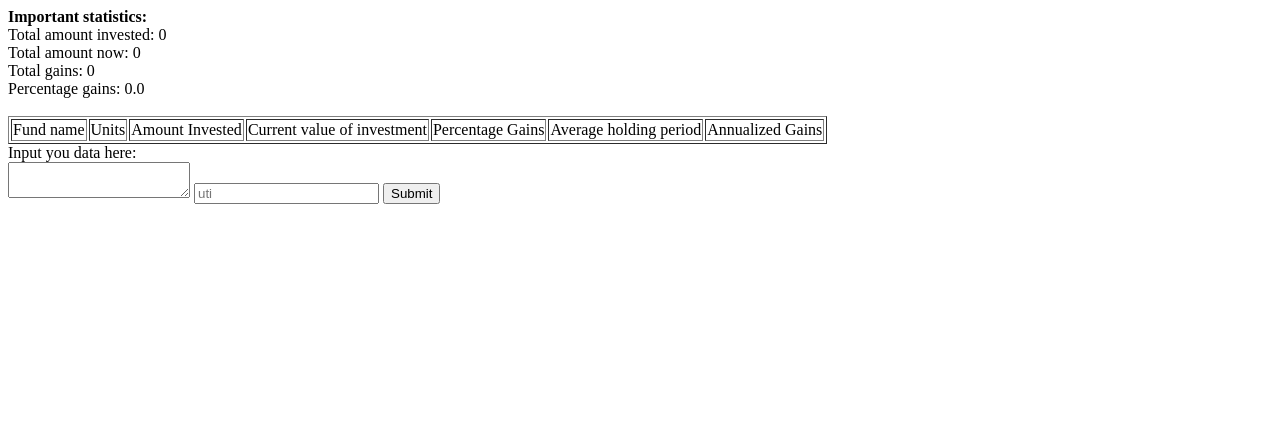
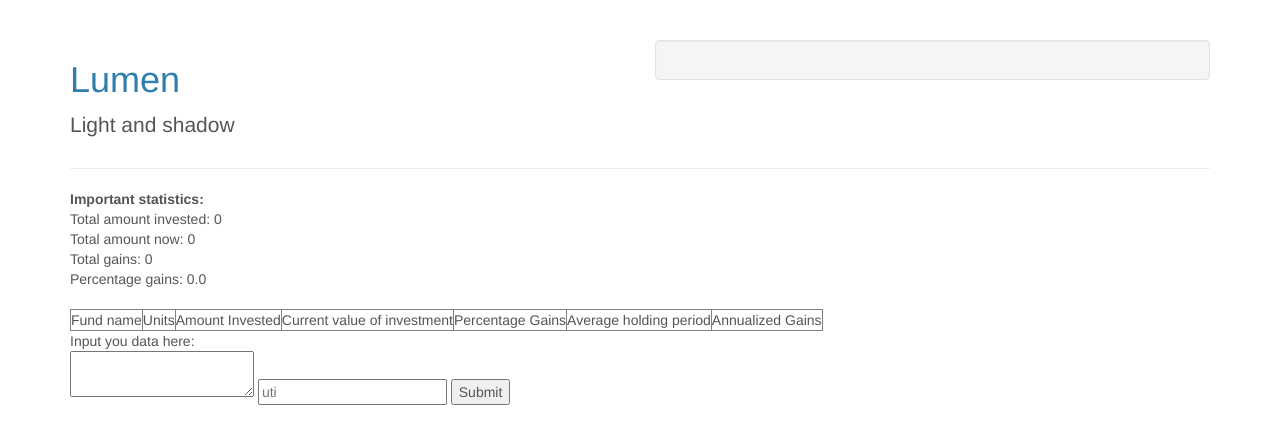
Before and after one commit to rushiagr/mftrack, a Flask app: page / in a window 1280 px wide. Shown: the top 444 px of the page. Run offline with Flask 2, Linux system fonts and the light colour scheme; data that the repository does not hold is empty; parts of the project's set-up code (start-up, migrations or seed data) failed here and were passed over; some libraries are stand-ins or nearby versions.

Commit message:
add proper bootstrap headers/imorts to index.html

```diff
--- a/templates/index.html
+++ b/templates/index.html
@@ -3,9 +3,29 @@
 <html>
     <head>
         <title>WELCOME</title>
+        <link href="static/bootswatch/bootstrap.css" rel="stylesheet" media="screen"/>
+        <script src="static/js/jquery-1.10.2.min.js"></script>
+        <script src="static/bootstrap/js/bootstrap.min.js"></script>
     </head>
 
     <body>
+
+
+    <div class="container">
+
+      <div class="page-header" id="banner">
+        <div class="row">
+          <div class="col-lg-6">
+            <h1>Lumen</h1>
+            <p class="lead">Light and shadow</p>
+          </div>
+          <div class="col-lg-6">
+            <div class="bsa well">
+
+            </div>
+          </div>
+        </div>
+      </div>
 
     	{% with msgs = get_flashed_messages() %}
     	{% if msgs %}
@@ -51,5 +71,6 @@
 	    	<input name='amc' placeholder='uti'></input>
 	    	<button type="submit">Submit</button>
     	</form>
+	</div>
     </body>
 </html>
```
